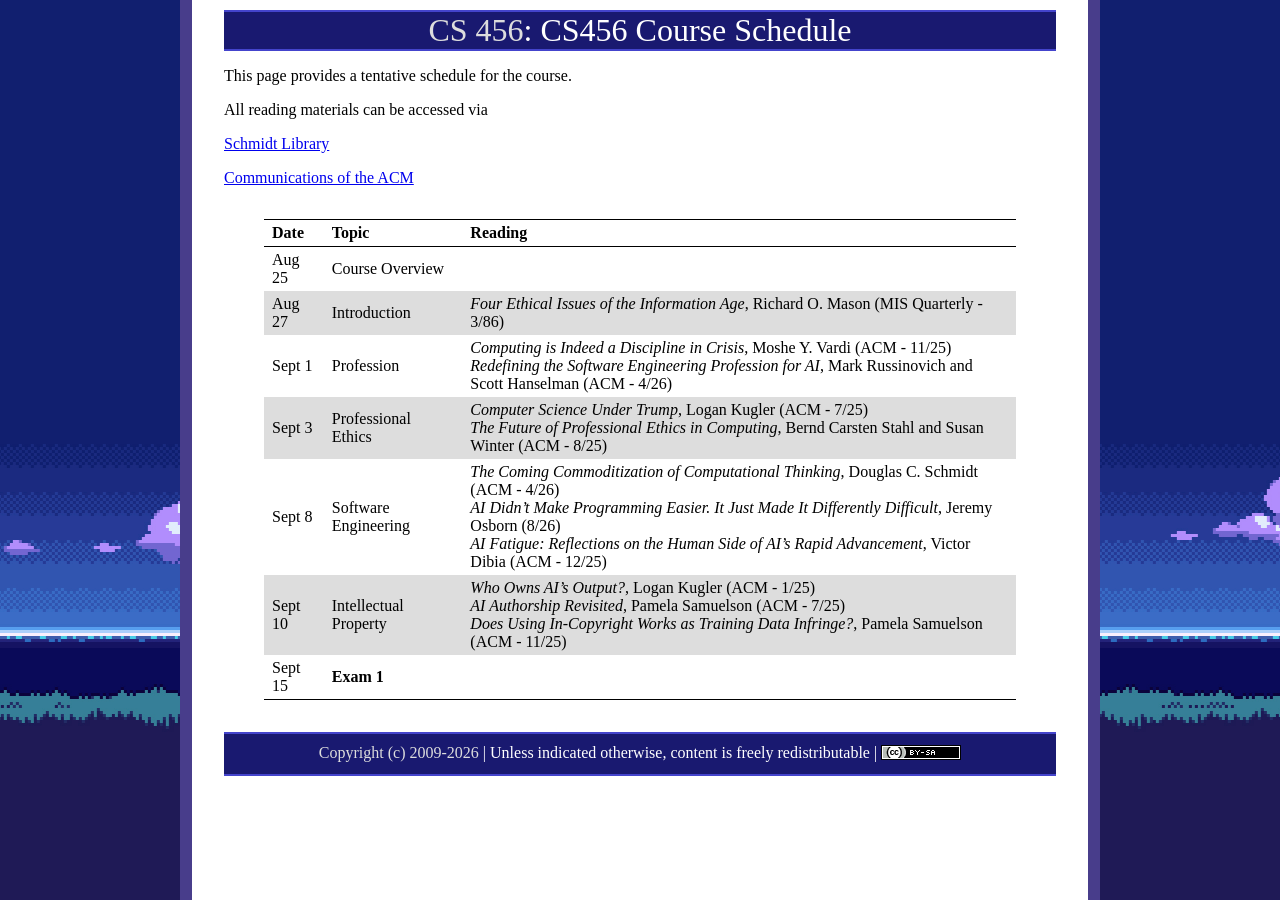
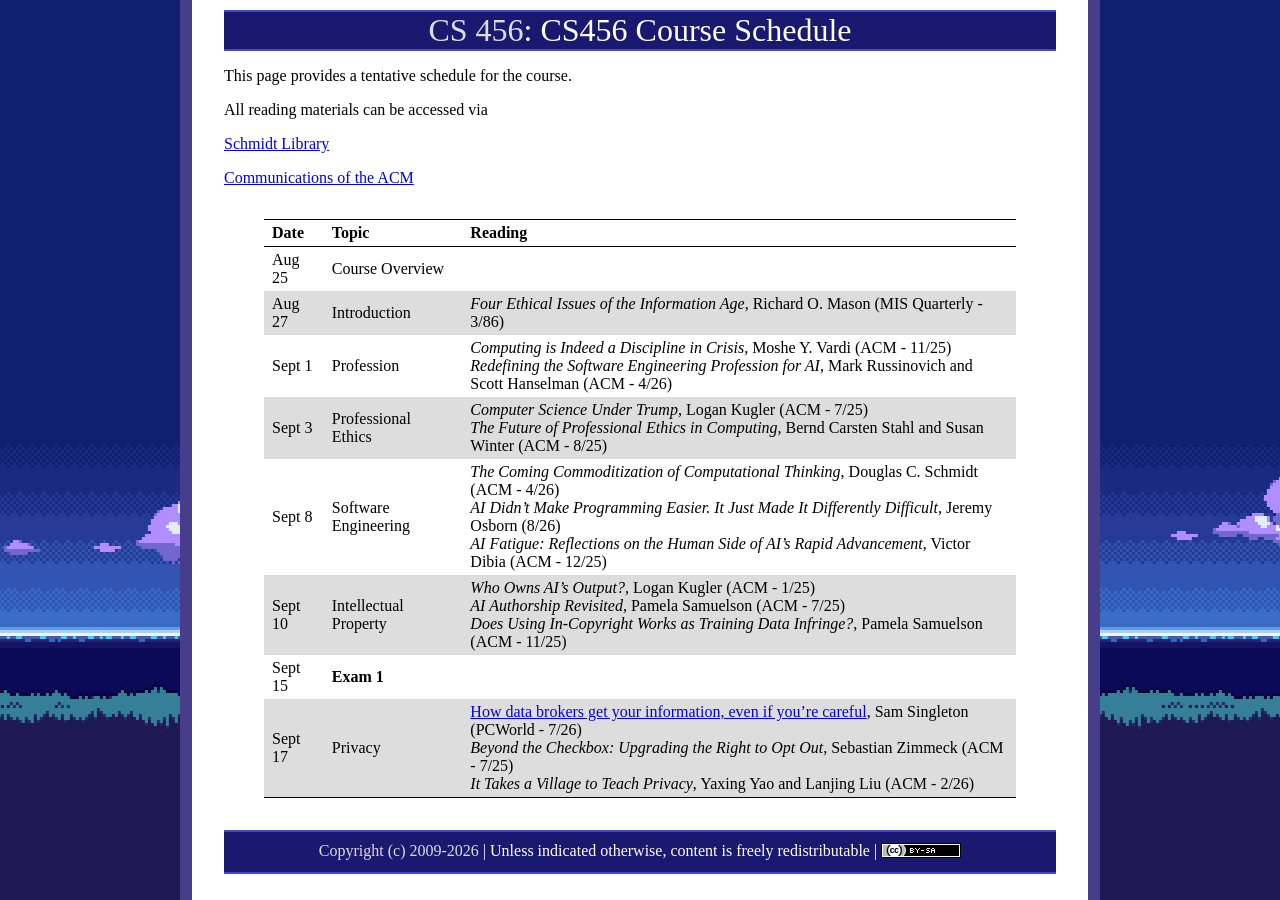
Before and after one commit to ycpcs/cs456-fall2026, a Jekyll site: the page built from schedule/index.md, in a window 1280 px wide. Built offline with Jekyll 4.4.1, drawn with Linux system fonts in a browser that asks for light colours.

Commit message:
add privacy articles
add privacy articles

```diff
--- a/schedule/index.md
+++ b/schedule/index.md
@@ -20,6 +20,7 @@ All reading materials can be accessed via
 > Sept 8  | Software Engineering   | *The Coming Commoditization of Computational Thinking*, Douglas C. Schmidt (ACM - 4/26) <br /> *AI Didn't Make Programming Easier. It Just Made It Differently Difficult*, Jeremy Osborn (8/26) <br /> *AI Fatigue: Reflections on the Human Side of AI's Rapid Advancement*, Victor Dibia (ACM - 12/25) |
 > Sept 10 | Intellectual Property  | *Who Owns AI's Output?*, Logan Kugler (ACM - 1/25) <br /> *AI Authorship Revisited*, Pamela Samuelson (ACM - 7/25) <br /> *Does Using In-Copyright Works as Training Data Infringe?*, Pamela Samuelson (ACM - 11/25) |
 > Sept 15 | **Exam 1**             | |
+> Sept 17 | Privacy                | [How data brokers get your information, even if you're careful](https://www.pcworld.com/article/3188311/how-data-brokers-get-your-information-even-if-youre-careful.html), Sam Singleton (PCWorld - 7/26) <br /> *Beyond the Checkbox: Upgrading the Right to Opt Out*, Sebastian Zimmeck (ACM - 7/25) <br /> *It Takes a Village to Teach Privacy*, Yaxing Yao and Lanjing Liu (ACM - 2/26) |
 
 
 <!--
```
